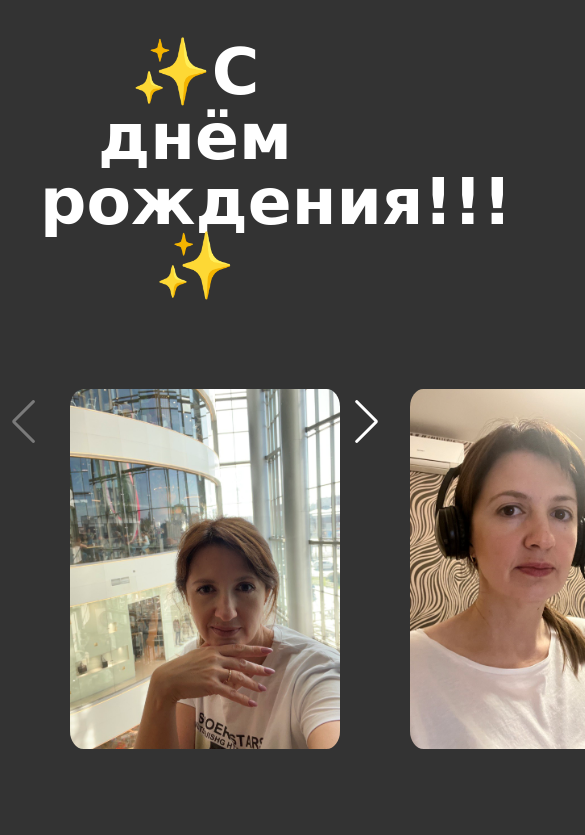
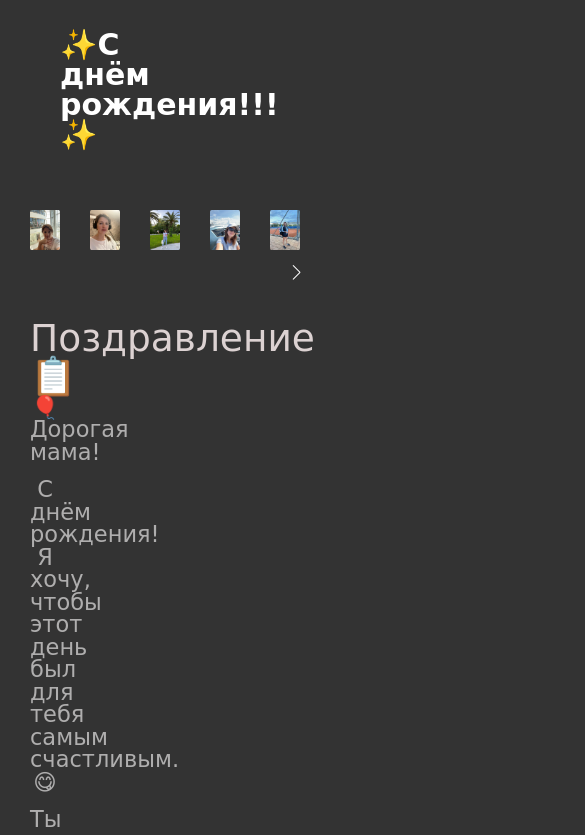
Before and after one commit to MaxKoltugin/present-, a plain HTML site: page index.html in a window 390 px wide. Shown: the top 835 px of the page, 585 px wide, since content can reach past the window. Drawn offline with nearby package versions, Linux system fonts and the light colour scheme.

Commit message:
Update style.css

```diff
--- a/style.css
+++ b/style.css
@@ -32,8 +32,9 @@ img:hover {
 /* Центрование картинок */
 img.center {
   display: block;
-  margin-left: auto;
-  margin-right: auto;
+  margin-left: 10px;
+  margin-right: 10px;
+  width: 400px;
 }
 
 h1,
@@ -54,7 +55,7 @@ p {
   font-weight: inherit;
   font-size: inherit;
   font-family: cursive;
-  color: #87a9c3;
+  color: #afaeae;
   font-size: 150%;
 }
 
@@ -62,10 +63,13 @@ p {
   text-align: center;
   /* padding-left: 50px;
   padding-right: 50px; */
+  font-family: cursive;
 }
 
 .heading {
   margin-bottom: 3%;
+  font-family: cursive;
+  color: #dcd2d2;
 }
 
 html,
@@ -85,12 +89,7 @@ body {
 }
 
 .container {
-  display: flex;
-  flex-wrap: wrap;
-}
-
-.container {
-  width: 90vw; /* ширина будет равна 90% от ширины экрана */
+  margin: 0 auto;
 }
 
 .item {
@@ -152,7 +151,7 @@ body {
 
 .image-slider .swiper-button-prev::after,
 .image-slider .swiper-button-next::after {
-  color: #ffffff;
+  color: #000000;
   /* display: flex; */
   /* align-items: center; */
 }
@@ -192,30 +191,60 @@ h1 {
   font-size: 48px;
 }
 
-/* Для планшетов и мобильных телефонов убираем фон картинки у блока top */
-@media (max-width: 992px) {
-  .top {
-    background-image: none;
+@media only screen and (max-width: 1200px) {
+  .title {
+    font-size: 30px;
+  }
+}
+@media only screen and (max-width: 992px) {
+}
+@media only screen and (max-width: 768px) {
+}
+@media (max-width: 480px) and (max-height: 935px) {
+  .title {
+    font-size: 30px;
+    text-align: center;
+    margin-left: 30px;
+    font-family: cursive;
+  }
+
+  .img {
+    width: 20;
+    height: 40;
+  }
+
+  .wrapper {
+    max-width: 400px;
+    height: 1px;
+  }
+
+  .swiper-button-next::after,
+  .swiper-button-prev::after {
+    font-size: 15px;
+    margin-left: 10px;
+    margin-right: 150px;
+    margin-bottom: 300px;
+  }
+  .container {
+    width: 300px;
+  }
+
+  body {
+    width: 90px;
+  }
+
+  .Congratulation {
+    text-align: center;
+    font-size: 15px;
+    font-family: cursive;
+  }
+
+  .heading {
+    margin-right: 10px;
+    font-family: cursive;
+    /* text-align: center; */
   }
 }
 
-.leftcolumn {
-  width: 27%; /* 270px / 1000px = 0,27 */
-  float: left;
+@media only screen and (max-width: 320px) {
 }
-
-.rightcolumn {
-  width: 73%; /* 730px / 1000px = 0,73 */
-  float: right;
-}
-
-@media (max-width: 768px) {
-  header,
-  nav,
-  main,
-  body,
-  p,
-  div {
-    padding: 10px;
-  }
-}
```
